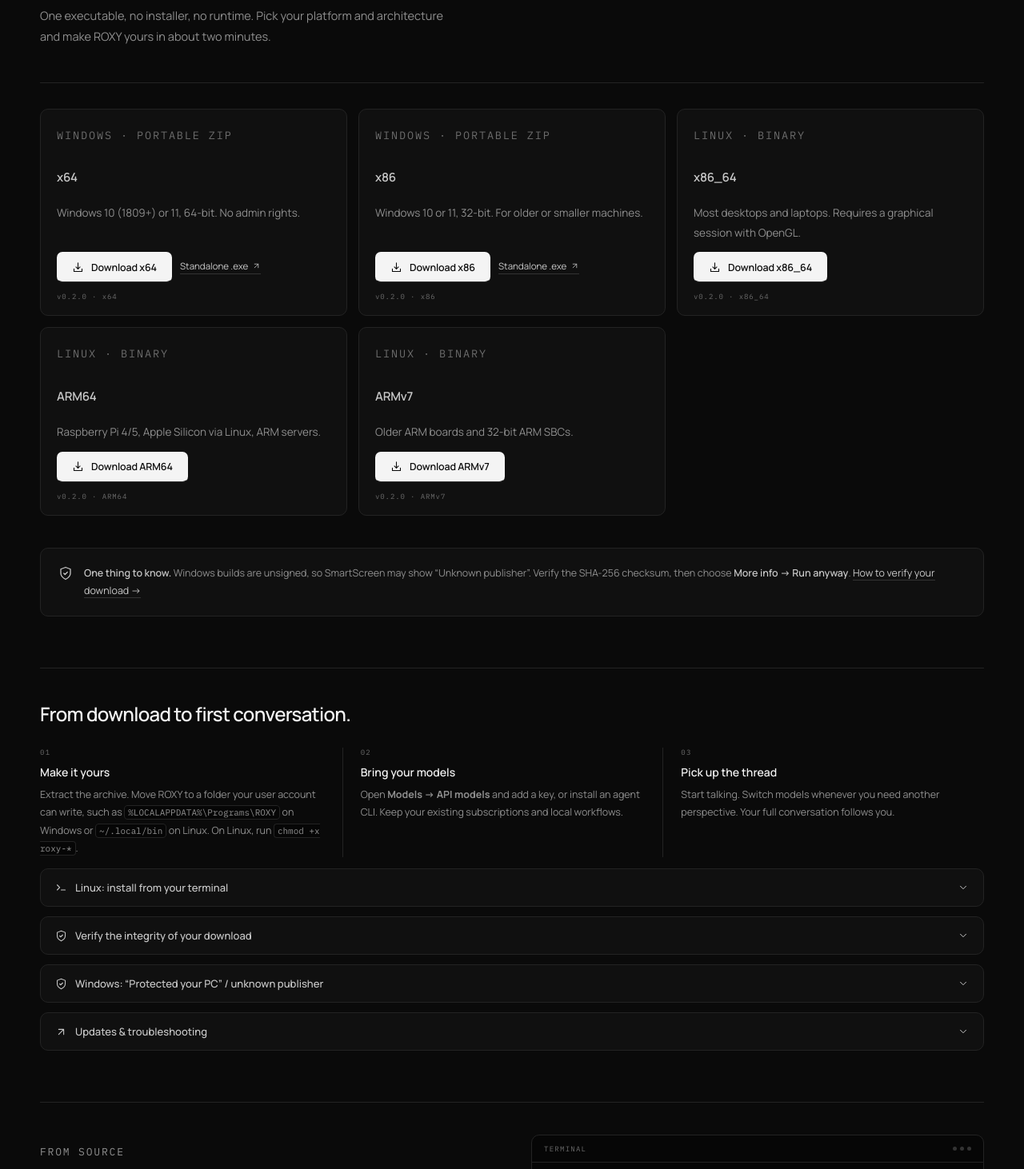
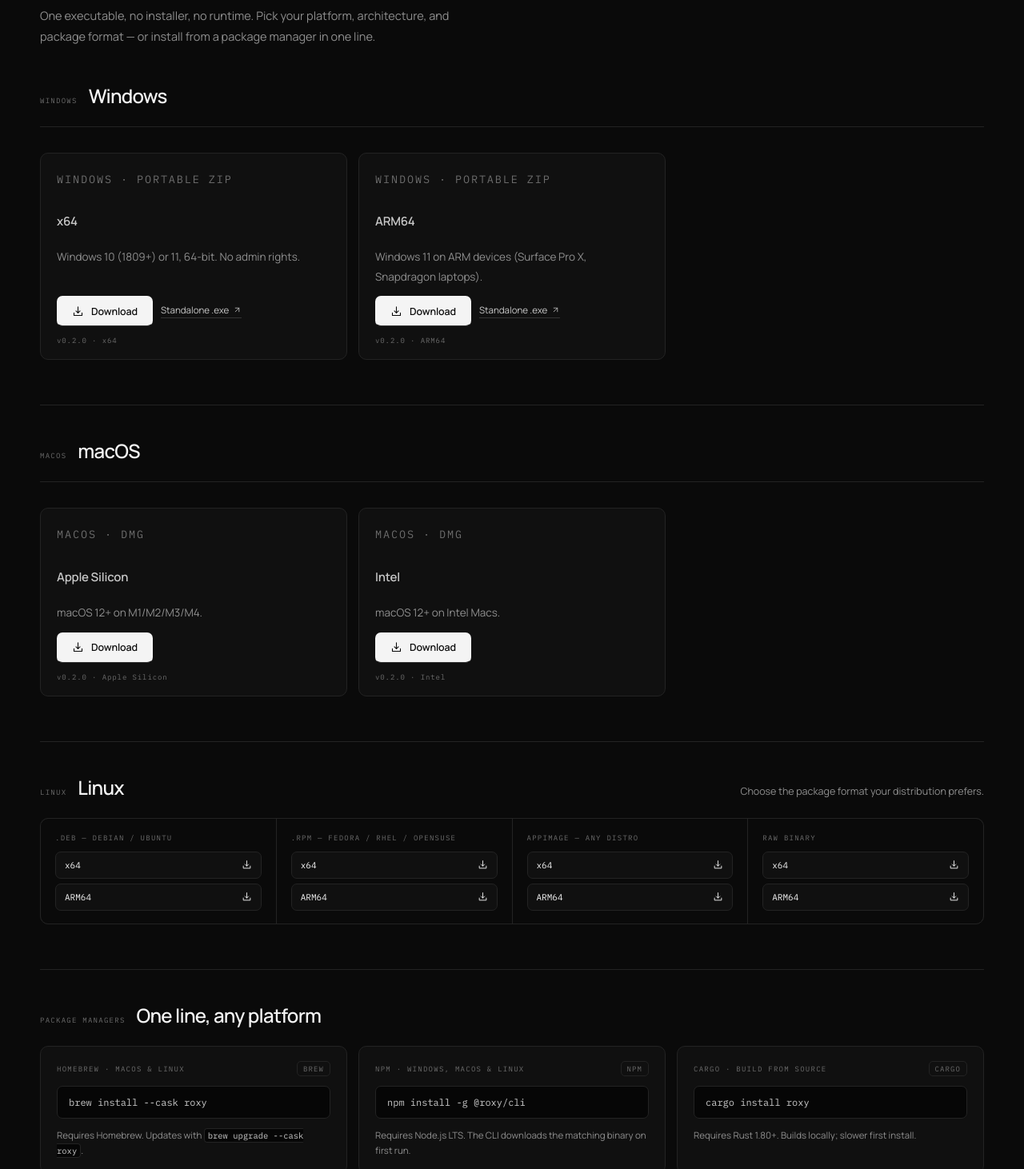
Before and after one commit to RoaraxAli/ROXY-web, a Next.js app: page /install in a window 1280 px wide. Shown: the part 228-1690 px from the top of the page at 80% size. Built offline with nearby package versions, Linux system fonts and the light colour scheme.

Commit message:
feat: expand install page with full OS/arch matrix, package managers

```diff
--- a/app/marketing.css
+++ b/app/marketing.css
@@ -658,3 +658,37 @@ html[data-theme='light'] .marketing-shell .btn-primary:hover { background: #3030
   .code-snippet pre { font-size: 7.5px; }
   .window-title { font-size: 9px; }
 }
+
+/* ---- install groups --------------------------------------------------- */
+
+.install-group { margin-top: 56px; padding-top: 40px; border-top: 1px solid var(--line); }
+.install-group:first-of-type { margin-top: 0; padding-top: 0; border-top: 0; }
+.group-head { display: flex; align-items: baseline; gap: 14px; margin-bottom: 22px; flex-wrap: wrap; }
+.group-head h2 { margin: 0; font-size: 24px; letter-spacing: -0.03em; font-weight: 560; }
+.group-lede { margin: 0 0 0 auto; font-size: 12.5px; color: var(--muted); }
+
+.linux-matrix { display: grid; grid-template-columns: repeat(4, 1fr); gap: 1px; background: var(--line); border: 1px solid var(--line); border-radius: var(--radius); overflow: hidden; }
+.matrix-col { background: var(--bg); padding: 18px 18px 16px; }
+.matrix-col .mono-label { display: block; margin-bottom: 12px; }
+.matrix-rows { display: flex; flex-direction: column; gap: 6px; }
+.matrix-row { display: flex; align-items: center; justify-content: space-between; gap: 10px; padding: 9px 11px; border: 1px solid var(--line); border-radius: var(--radius-sm); background: var(--surface); color: var(--text-soft); font-size: 12px; font-weight: 520; transition: border-color 0.18s ease, color 0.18s ease, background 0.18s ease; }
+.matrix-row:hover { border-color: var(--line-strong); color: var(--text); background: var(--surface-raised); }
+.matrix-row span { font-family: var(--font-mono), monospace; font-size: 11px; }
+
+.pkg-grid { display: grid; grid-template-columns: repeat(3, 1fr); gap: 14px; }
+.pkg-card { display: flex; flex-direction: column; gap: 12px; padding: 18px 20px; border: 1px solid var(--line); border-radius: var(--radius); background: var(--surface); }
+.pkg-head { display: flex; align-items: center; justify-content: space-between; gap: 10px; }
+.pkg-badge { font-family: var(--font-mono), monospace; font-size: 9px; letter-spacing: 0.12em; text-transform: uppercase; color: var(--muted-dim); padding: 3px 7px; border: 1px solid var(--line); border-radius: 5px; }
+.pkg-card pre { margin: 0; padding: 12px 14px; border: 1px solid var(--line); border-radius: var(--radius-sm); background: var(--bg-sunk); font-family: var(--font-mono), monospace; font-size: 12px; color: var(--text-soft); overflow-x: auto; }
+.pkg-note { margin: 0; font-size: 11.5px; line-height: 1.65; color: var(--muted); }
+.pkg-note code { font-size: 10.5px; padding: 1px 4px; border: 1px solid var(--line); border-radius: 4px; background: var(--bg-sunk); color: var(--text-soft); }
+
+@media (max-width: 1080px) {
+  .linux-matrix { grid-template-columns: repeat(2, 1fr); }
+  .pkg-grid { grid-template-columns: minmax(0, 1fr); }
+  .group-lede { margin: 8px 0 0; }
+}
+
+@media (max-width: 700px) {
+  .linux-matrix { grid-template-columns: minmax(0, 1fr); }
+}
--- a/content/install-content.tsx
+++ b/content/install-content.tsx
@@ -1,15 +1,32 @@
-import { Download, Github, Shield, Terminal, ChevronDown, ArrowUpRight, Cpu, Layers, Globe } from '../components/icons'
+import { Download, Github, Shield, Terminal, ChevronDown, ArrowUpRight, Cpu, Globe } from '../components/icons'
 
-const BUILDS = [
-  { platform: 'Windows', arch: 'x64', format: 'Portable ZIP', href: 'https://github.com/RoaraxAli/ROXY/releases/latest/download/roxy-windows-x64.zip', alt: 'https://github.com/RoaraxAli/ROXY/releases/latest/download/roxy.exe', note: 'Windows 10 (1809+) or 11, 64-bit. No admin rights.' },
-  { platform: 'Windows', arch: 'x86', format: 'Portable ZIP', href: 'https://github.com/RoaraxAli/ROXY/releases/latest/download/roxy-windows-x86.zip', alt: 'https://github.com/RoaraxAli/ROXY/releases/latest/download/roxy-x86.exe', note: 'Windows 10 or 11, 32-bit. For older or smaller machines.' },
-  { platform: 'Linux', arch: 'x86_64', format: 'Binary', href: 'https://github.com/RoaraxAli/ROXY/releases/latest/download/roxy-linux-x86_64', note: 'Most desktops and laptops. Requires a graphical session with OpenGL.' },
-  { platform: 'Linux', arch: 'ARM64', format: 'Binary', href: 'https://github.com/RoaraxAli/ROXY/releases/latest/download/roxy-linux-aarch64', note: 'Raspberry Pi 4/5, Apple Silicon via Linux, ARM servers.' },
-  { platform: 'Linux', arch: 'ARMv7', format: 'Binary', href: 'https://github.com/RoaraxAli/ROXY/releases/latest/download/roxy-linux-armv7', note: 'Older ARM boards and 32-bit ARM SBCs.' },
+const WINDOWS = [
+  { arch: 'x64', format: 'Portable ZIP', href: 'https://github.com/RoaraxAli/ROXY/releases/latest/download/roxy-windows-x64.zip', alt: 'https://github.com/RoaraxAli/ROXY/releases/latest/download/roxy.exe', note: 'Windows 10 (1809+) or 11, 64-bit. No admin rights.' },
+  { arch: 'ARM64', format: 'Portable ZIP', href: 'https://github.com/RoaraxAli/ROXY/releases/latest/download/roxy-windows-arm64.zip', alt: 'https://github.com/RoaraxAli/ROXY/releases/latest/download/roxy-arm64.exe', note: 'Windows 11 on ARM devices (Surface Pro X, Snapdragon laptops).' },
+]
+
+const MACOS = [
+  { arch: 'Apple Silicon', format: 'DMG', href: 'https://github.com/RoaraxAli/ROXY/releases/latest/download/roxy-macos-aarch64.dmg', note: 'macOS 12+ on M1/M2/M3/M4.' },
+  { arch: 'Intel', format: 'DMG', href: 'https://github.com/RoaraxAli/ROXY/releases/latest/download/roxy-macos-x86_64.dmg', note: 'macOS 12+ on Intel Macs.' },
+]
+
+const LINUX_DEB = [
+  { arch: 'x64', href: 'https://github.com/RoaraxAli/ROXY/releases/latest/download/roxy-linux-x86_64.deb' },
+  { arch: 'ARM64', href: 'https://github.com/RoaraxAli/ROXY/releases/latest/download/roxy-linux-aarch64.deb' },
+]
+
+const LINUX_RPM = [
+  { arch: 'x64', href: 'https://github.com/RoaraxAli/ROXY/releases/latest/download/roxy-linux-x86_64.rpm' },
+  { arch: 'ARM64', href: 'https://github.com/RoaraxAli/ROXY/releases/latest/download/roxy-linux-aarch64.rpm' },
+]
+
+const LINUX_APPIMAGE = [
+  { arch: 'x64', href: 'https://github.com/RoaraxAli/ROXY/releases/latest/download/roxy-linux-x86_64.AppImage' },
+  { arch: 'ARM64', href: 'https://github.com/RoaraxAli/ROXY/releases/latest/download/roxy-linux-aarch64.AppImage' },
 ]
 
 const STEPS = [
-  { number: '01', title: 'Make it yours', body: <>Extract the archive. Move ROXY to a folder your user account can write, such as <code>%LOCALAPPDATA%\Programs\ROXY</code> on Windows or <code>~/.local/bin</code> on Linux. On Linux, run <code>chmod +x roxy-*</code>.</> },
+  { number: '01', title: 'Make it yours', body: <>Extract or install the package. On Linux, run <code>chmod +x roxy-*</code> for the AppImage or binary. Keep ROXY in a writable folder.</> },
   { number: '02', title: 'Bring your models', body: <>Open <b>Models → API models</b> and add a key, or install an agent CLI. Keep your existing subscriptions and local workflows.</> },
   { number: '03', title: 'Pick up the thread', body: <>Start talking. Switch models whenever you need another perspective. Your full conversation follows you.</> },
 ]
@@ -19,31 +36,89 @@ export default function InstallContent() {
     <header className="install-head">
       <p className="mono-label">Get started</p>
       <h1>Make yourself at home.</h1>
-      <p className="install-lede">One executable, no installer, no runtime. Pick your platform and architecture and make ROXY yours in about two minutes.</p>
+      <p className="install-lede">One executable, no installer, no runtime. Pick your platform, architecture, and package format — or install from a package manager in one line.</p>
     </header>
 
+    <section className="install-group">
+      <div className="group-head"><span className="mono-label">Windows</span><h2>Windows</h2></div>
       <div className="build-grid">
-      {BUILDS.map(({ platform, arch, format, href, alt, note }) => (
-        <article className="build-card" key={`${platform}-${arch}`}>
-          <div className="build-top">
-            <div>
-              <p className="mono-label">{platform} · {format}</p>
-              <h3>{arch}</h3>
-            </div>
-          </div>
+        {WINDOWS.map(({ arch, format, href, alt, note }) => (
+          <article className="build-card" key={arch}>
+            <div className="build-top"><div><p className="mono-label">Windows · {format}</p><h3>{arch}</h3></div></div>
             <p className="build-note">{note}</p>
             <div className="build-actions">
-            <a className="btn btn-primary" href={href}><Download size={15} /> Download {arch}</a>
+              <a className="btn btn-primary" href={href}><Download size={15} /> Download</a>
               {alt && <a className="build-alt" href={alt}>Standalone .exe <ArrowUpRight size={11} /></a>}
             </div>
             <span className="build-version">v0.2.0 · {arch}</span>
           </article>
         ))}
       </div>
+    </section>
+
+    <section className="install-group">
+      <div className="group-head"><span className="mono-label">macOS</span><h2>macOS</h2></div>
+      <div className="build-grid">
+        {MACOS.map(({ arch, format, href, note }) => (
+          <article className="build-card" key={arch}>
+            <div className="build-top"><div><p className="mono-label">macOS · {format}</p><h3>{arch}</h3></div></div>
+            <p className="build-note">{note}</p>
+            <div className="build-actions"><a className="btn btn-primary" href={href}><Download size={15} /> Download</a></div>
+            <span className="build-version">v0.2.0 · {arch}</span>
+          </article>
+        ))}
+      </div>
+    </section>
+
+    <section className="install-group">
+      <div className="group-head"><span className="mono-label">Linux</span><h2>Linux</h2><p className="group-lede">Choose the package format your distribution prefers.</p></div>
+      <div className="linux-matrix">
+        <div className="matrix-col">
+          <p className="mono-label">.deb — Debian / Ubuntu</p>
+          <div className="matrix-rows">{LINUX_DEB.map(({ arch, href }) => <a className="matrix-row" key={arch} href={href}><span>{arch}</span><Download size={13} /></a>)}</div>
+        </div>
+        <div className="matrix-col">
+          <p className="mono-label">.rpm — Fedora / RHEL / openSUSE</p>
+          <div className="matrix-rows">{LINUX_RPM.map(({ arch, href }) => <a className="matrix-row" key={arch} href={href}><span>{arch}</span><Download size={13} /></a>)}</div>
+        </div>
+        <div className="matrix-col">
+          <p className="mono-label">AppImage — any distro</p>
+          <div className="matrix-rows">{LINUX_APPIMAGE.map(({ arch, href }) => <a className="matrix-row" key={arch} href={href}><span>{arch}</span><Download size={13} /></a>)}</div>
+        </div>
+        <div className="matrix-col">
+          <p className="mono-label">Raw binary</p>
+          <div className="matrix-rows">
+            <a className="matrix-row" href="https://github.com/RoaraxAli/ROXY/releases/latest/download/roxy-linux-x86_64"><span>x64</span><Download size={13} /></a>
+            <a className="matrix-row" href="https://github.com/RoaraxAli/ROXY/releases/latest/download/roxy-linux-aarch64"><span>ARM64</span><Download size={13} /></a>
+          </div>
+        </div>
+      </div>
+    </section>
+
+    <section className="install-group">
+      <div className="group-head"><span className="mono-label">Package managers</span><h2>One line, any platform</h2></div>
+      <div className="pkg-grid">
+        <div className="pkg-card">
+          <div className="pkg-head"><span className="mono-label">Homebrew · macOS &amp; Linux</span><span className="pkg-badge">brew</span></div>
+          <pre><code>brew install --cask roxy</code></pre>
+          <p className="pkg-note">Requires Homebrew. Updates with <code>brew upgrade --cask roxy</code>.</p>
+        </div>
+        <div className="pkg-card">
+          <div className="pkg-head"><span className="mono-label">npm · Windows, macOS &amp; Linux</span><span className="pkg-badge">npm</span></div>
+          <pre><code>npm install -g @roxy/cli</code></pre>
+          <p className="pkg-note">Requires Node.js LTS. The CLI downloads the matching binary on first run.</p>
+        </div>
+        <div className="pkg-card">
+          <div className="pkg-head"><span className="mono-label">Cargo · build from source</span><span className="pkg-badge">cargo</span></div>
+          <pre><code>cargo install roxy</code></pre>
+          <p className="pkg-note">Requires Rust 1.80+. Builds locally; slower first install.</p>
+        </div>
+      </div>
+    </section>
 
     <div className="install-note">
       <Shield size={18} />
-      <p><b>One thing to know.</b> Windows builds are unsigned, so SmartScreen may show “Unknown publisher”. Verify the SHA-256 checksum, then choose <b>More info → Run anyway</b>. <a href="#verify">How to verify your download →</a></p>
+      <p><b>One thing to know.</b> Windows builds are unsigned and macOS builds are not notarized yet, so SmartScreen / Gatekeeper may warn. Verify the SHA-256 checksum, then choose <b>More info → Run anyway</b> (Windows) or right-click → Open (macOS). <a href="#verify">How to verify →</a></p>
     </div>
 
     <section className="install-steps">
@@ -53,11 +128,11 @@ export default function InstallContent() {
 
     <details className="install-details"><summary><span><Terminal size={15} /> Linux: install from your terminal</span><ChevronDown size={14} /></summary><pre><code>curl -fL -o roxy https://github.com/RoaraxAli/ROXY/releases/latest/download/roxy-linux-x86_64{`\n`}chmod +x roxy{`\n`}mkdir -p ~/.local/bin && mv roxy ~/.local/bin/roxy{`\n`}roxy</code></pre><p>Your local data folder is <code>~/.config/roxy/</code>.</p></details>
 
-    <details className="install-details" id="verify"><summary><span><Shield size={15} /> Verify the integrity of your download</span><ChevronDown size={14} /></summary><p>Every release includes <code>SHA256SUMS.txt</code>. Checksums catch a corrupted or substituted file; they do not replace an Authenticode signature.</p><pre><code># Windows PowerShell{`\n`}Get-FileHash .\roxy-windows-x64.zip -Algorithm SHA256{`\n\n`}# Linux{`\n`}sha256sum roxy-linux-x86_64</code></pre><p>Compare the result with <a href="https://github.com/RoaraxAli/ROXY/releases">the checksums published on the release page</a>. If they differ, do not run the file.</p></details>
+    <details className="install-details" id="verify"><summary><span><Shield size={15} /> Verify the integrity of your download</span><ChevronDown size={14} /></summary><p>Every release includes <code>SHA256SUMS.txt</code>. Checksums catch a corrupted or substituted file; they do not replace a code signature.</p><pre><code># Windows PowerShell{`\n`}Get-FileHash .\roxy-windows-x64.zip -Algorithm SHA256{`\n\n`}# macOS / Linux{`\n`}sha256sum roxy-*{`\n`}shasum -a 256 roxy-*</code></pre><p>Compare the result with <a href="https://github.com/RoaraxAli/ROXY/releases">the checksums published on the release page</a>. If they differ, do not run the file.</p></details>
 
-    <details className="install-details"><summary><span><Shield size={15} /> Windows: “Protected your PC” / unknown publisher</span><ChevronDown size={14} /></summary><p>ROXY’s current Windows builds are <b>not code-signed</b>, because no trusted code-signing certificate is configured yet. SmartScreen therefore shows “Unknown publisher”; this does not mean the release is signed by an unknown third party.</p><p>Download only from the official <a href="https://github.com/RoaraxAli/ROXY/releases">GitHub Releases page</a> and verify the SHA-256 checksum above. If the checksum matches, select <b>More info → Run anyway</b>. Do not bypass this warning for builds from other sources.</p></details>
+    <details className="install-details"><summary><span><Shield size={15} /> Windows &amp; macOS: “unidentified developer” warnings</span><ChevronDown size={14} /></summary><p>ROXY’s current builds are <b>not code-signed</b> yet, because no trusted signing certificate is configured. SmartScreen (Windows) and Gatekeeper (macOS) therefore warn; this does not mean the release is signed by an unknown third party.</p><p>Download only from the official <a href="https://github.com/RoaraxAli/ROXY/releases">GitHub Releases page</a> and verify the SHA-256 checksum above. If it matches, choose <b>More info → Run anyway</b> on Windows, or right-click → Open on macOS. Do not bypass this warning for builds from other sources.</p></details>
 
-    <details className="install-details"><summary><span><ArrowUpRight size={15} /> Updates &amp; troubleshooting</span><ChevronDown size={14} /></summary><p>ROXY checks for updates at launch and downloads them in-app with a live progress bar. For a manual check, open <b>Settings → About → Check for updates</b>.</p><ul><li>Keep ROXY in a writable folder, not Windows Program Files.</li><li>Agent CLIs require Node.js LTS. Restart ROXY after installing it.</li><li>On Linux, launch from a graphical session with an OpenGL driver.</li><li>For 9Router, start the server and refresh its model list. It listens on <code>localhost:20128</code>.</li></ul></details>
+    <details className="install-details"><summary><span><ArrowUpRight size={15} /> Updates &amp; troubleshooting</span><ChevronDown size={14} /></summary><p>ROXY checks for updates at launch and downloads them in-app with a live progress bar. For a manual check, open <b>Settings → About → Check for updates</b>.</p><ul><li>Keep ROXY in a writable folder, not Windows Program Files or <code>/Applications</code> without write access.</li><li>Agent CLIs require Node.js LTS. Restart ROXY after installing it.</li><li>On Linux, launch from a graphical session with an OpenGL driver.</li><li>For 9Router, start the server and refresh its model list. It listens on <code>localhost:20128</code>.</li></ul></details>
 
     <section className="build-source" id="source">
       <div>
```
Lines whose indentation alone changed are shown as unchanged.
